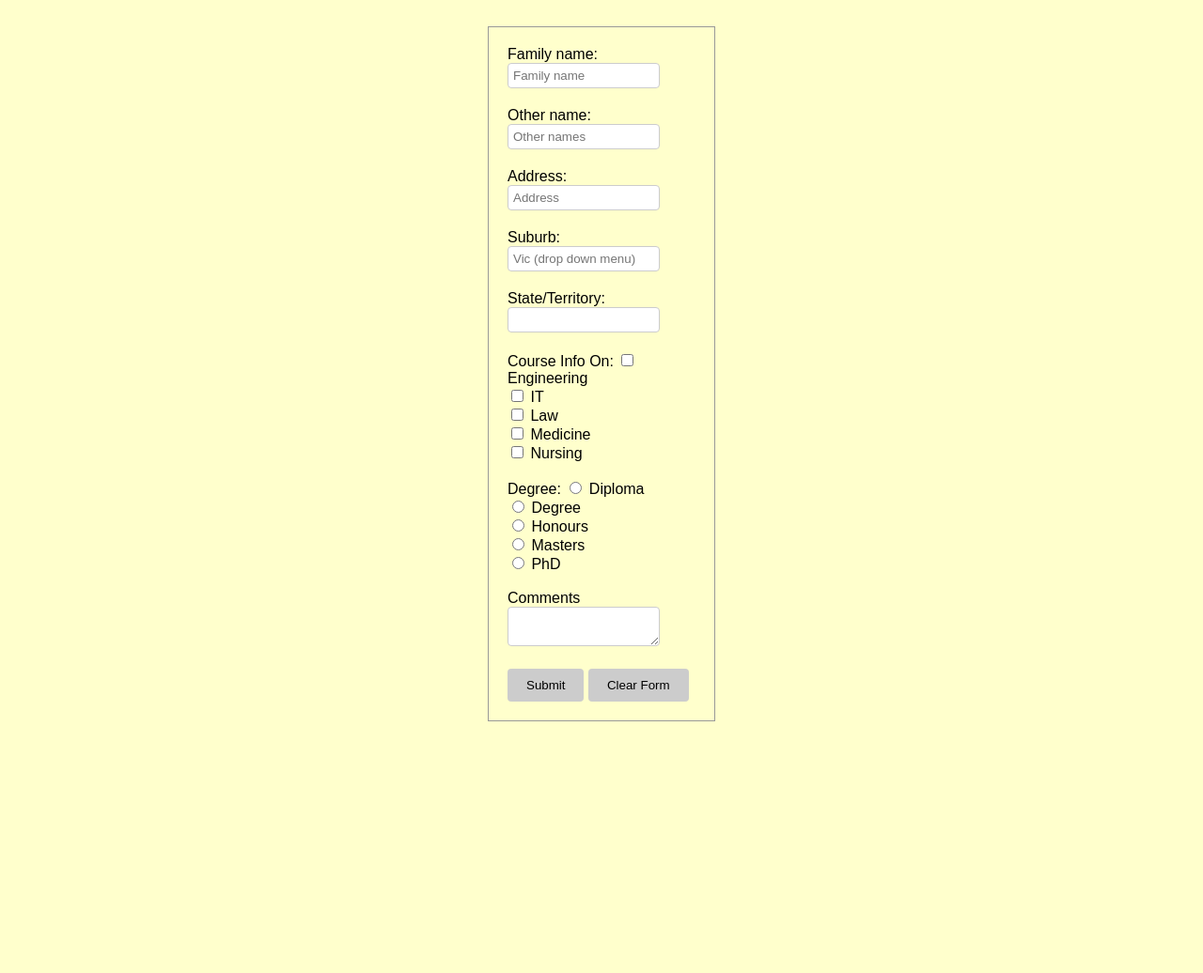
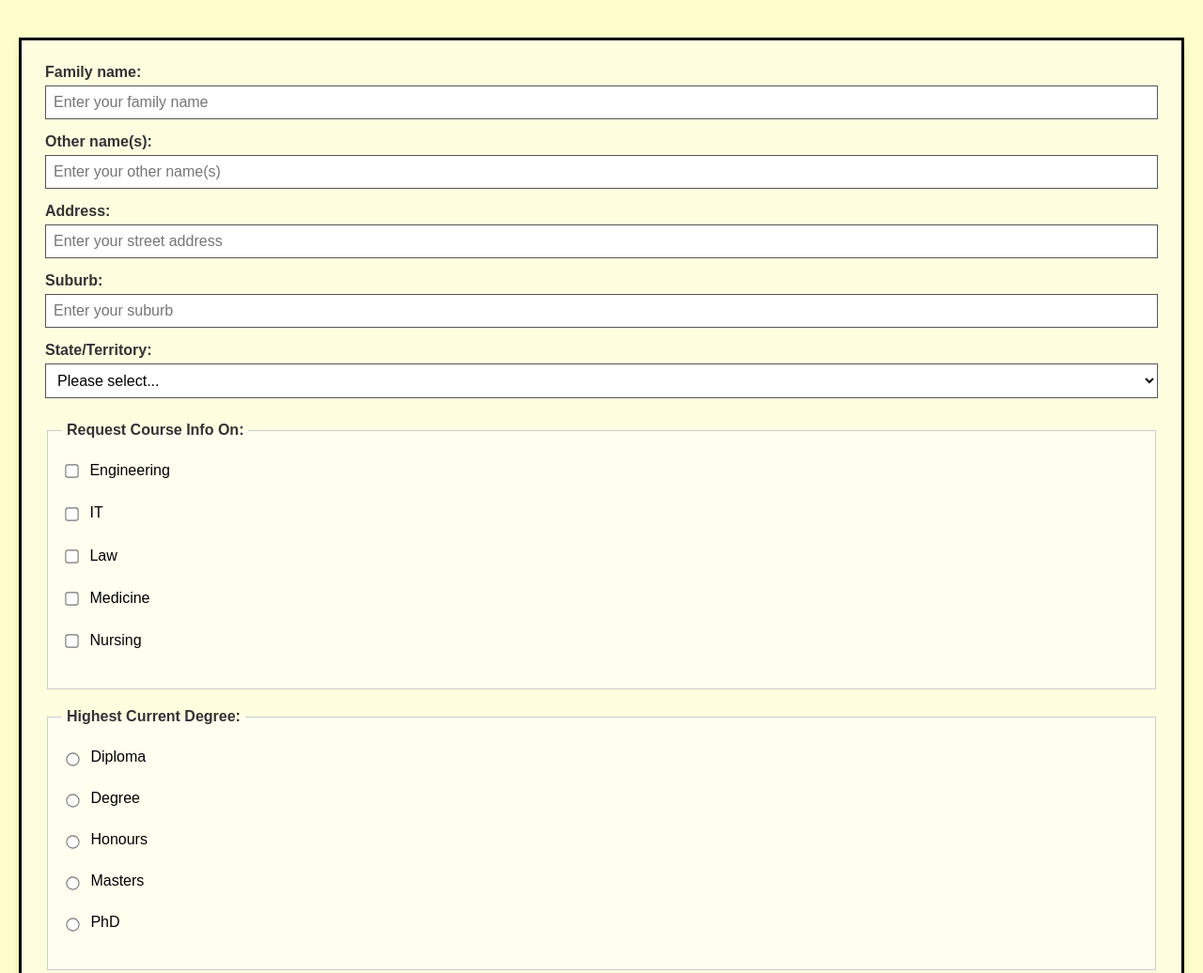
Before and after one commit to ahsiulkarim/webdeveloping, a plain HTML site: page cssdeve/Form/Form.html in a window 1280 px wide. Shown: the top 1036 px of the page at 94% size. Before the commit the page ends 800 px from the top, so only its background shows below. Drawn offline with Linux system fonts and the light colour scheme.

Commit message:
adding another file

```diff
--- a/cssdeve/Form/Form.html
+++ b/cssdeve/Form/Form.html
@@ -1,90 +1,68 @@
 <!DOCTYPE html>
 <html lang="en">
 <head>
-    <title>Form Example</title>
-    <style>
-        body {
-    font-family: Arial, sans-serif;
-    background-color: #FFFFCC;
-    padding: 20px;
-}
-
-.form-container {
-    background-color: #FFFFCC;
-    border: 1px solid #999;
-    padding: 20px;
-    width: 200px;
-    margin: 0 auto;
-}
-input[type="text"],
-textarea {
-    width: 75%;
-    padding: 5px;
-    margin-bottom: 20px;
-    border: 1px solid #ccc;
-    border-radius: 4px;
-}
-
-.checkbox-group label,
-.radio-group label {
-    display: flexbox;
-    margin-bottom: 10px;
-}
-
-.button-group {
-    display: flex;
-    justify-content: space-between;
-}
-
-input[type="submit"],
-input[type="reset"] {
-    padding: 10px 20px;
-    border: none;
-    border-radius: 4px;
-    background-color: #ccc;
-    cursor: pointer;
-}
-
-    </style>
+    <meta charset="UTF-8">
+    <!-- Added viewport meta tag for responsiveness -->
+    <meta name="viewport" content="width=device-width, initial-scale=1.0">
+    <title>Form Example - Retro Style</title>
+    <link href="styles.css" rel="stylesheet"/>
 </head>
 <body>
     <form class="form-container">
         <label for="family-name">Family name:</label>
-        <input type="text" id="family-name" name="family-name" placeholder="Family name"><br>
+        <input type="text" id="family-name" name="family-name" placeholder="Enter your family name">
 
-        <label for="other-name">Other name:</label>
-        <input type="text" id="other-name" name="other-name" placeholder="Other names"><br>
+        <label for="other-name">Other name(s):</label>
+        <input type="text" id="other-name" name="other-name" placeholder="Enter your other name(s)">
 
         <label for="address">Address:</label>
-        <input type="text" id="address" name="address" placeholder="Address"><br>
+        <input type="text" id="address" name="address" placeholder="Enter your street address">
 
         <label for="suburb">Suburb:</label>
-        <input type="text" id="suburb" name="suburb" placeholder="Vic (drop down menu)">
+        <input type="text" id="suburb" name="suburb" placeholder="Enter your suburb">
 
         <label for="state-territory">State/Territory:</label>
-        <input type="text" id="state-territory" name="state-territory">
-         <br>
-        <label>Course Info On:</label>
+        <!-- Changed to a select dropdown -->
+        <select id="state-territory" name="state-territory">
+            <option value="">Please select...</option>
+            <option value="DHK">DHK</option>
+            <option value="CTG">CTG</option>
+            <option value="KHU">KHU</option>
+            <option value="RAJ">RAJ</option>
+            <option value="SYL">SYL</option>
+            <option value="BAR">BAR</option>
+            <option value="RNG">RNG</option>
+            <option value="MYM">MYM</option>
+        </select>
+
+        <!-- Used fieldset and legend for grouping checkboxes -->
+        <fieldset class="form-group">
+            <legend>Request Course Info On:</legend>
             <label><input type="checkbox" name="course-info" value="engineering"> Engineering</label><br>
             <label><input type="checkbox" name="course-info" value="it"> IT</label><br>
             <label><input type="checkbox" name="course-info" value="law"> Law</label><br>
             <label><input type="checkbox" name="course-info" value="medicine"> Medicine</label><br>
             <label><input type="checkbox" name="course-info" value="nursing"> Nursing</label><br>
+        </fieldset>
 
-          <br>
-        <label>Degree:</label>
+        <!-- Used fieldset and legend for grouping radio buttons -->
+        <fieldset class="form-group">
+            <legend>Highest Current Degree:</legend>
             <label><input type="radio" name="degree" value="diploma"> Diploma</label><br>
             <label><input type="radio" name="degree" value="degree"> Degree</label><br>
             <label><input type="radio" name="degree" value="honours"> Honours</label><br>
             <label><input type="radio" name="degree" value="masters"> Masters</label><br>
             <label><input type="radio" name="degree" value="phd"> PhD</label><br>
+        </fieldset>
 
-          <br>
-        <label for="comments">Comments</label>
-        <textarea id="comments" name="comments"></textarea>
-        <br>
-            <input type="submit" value="Submit">
+        <label for="comments">Comments:</label>
+        <textarea id="comments" name="comments" rows="4"></textarea>
+
+        <!-- Added container for buttons -->
+        <div class="button-container">
+            <input type="submit" value="Submit Enquiry">
             <input type="reset" value="Clear Form">
+        </div>
     </form>
 </body>
 </html>
--- /dev/null
+++ b/cssdeve/Form/styles.css
@@ -0,0 +1,159 @@
+/* styles.css */
+
+/* Basic body reset and styling */
+body {
+    font-family: Arial, sans-serif;
+    background-color: #FFFFCC; /* Light yellow background for the page */
+    /* CRITICAL: Remove default body margin and padding */
+    margin: 0;
+    padding: 0;
+    padding: 20px;
+    min-height: 100vh;
+    box-sizing: border-box;
+}
+
+/* Form container styling */
+.form-container {
+    background-color: #FFFFE0; /* Slightly different yellow for the form area */
+    /* CRITICAL: Apply border to all sides */
+    border: 3px solid black;
+    /* CRITICAL: Include padding and border in the element's total width/height */
+    box-sizing: border-box;
+    /* CRITICAL: Make the container take up the full width */
+    width: 100%;
+    /* Add padding inside the container so content isn't touching the border */
+    padding: 25px;
+    /* Add margin only to the top and bottom, not left/right */
+    margin-top: 20px;
+    margin-bottom: 20px;
+    margin-left: 0;
+    margin-right: 0;
+    /* Removed max-width to allow full stretch */
+    /* Optional: Add a subtle shadow */
+    box-shadow: 0px 5px 10px rgba(0, 0, 0, 0.1);
+}
+
+/* Style labels to appear above inputs */
+label {
+    display: block; /* Make labels take full width */
+    margin-bottom: 5px; /* Space below label */
+    font-weight: bold;
+    color: #333; /* Darker text color for labels */
+}
+
+/* Style text inputs, select dropdown, and textarea */
+input[type="text"],
+select,
+textarea {
+    width: 100%; /* Make inputs fill container width */
+    padding: 8px; /* Comfortable padding inside inputs */
+    margin-bottom: 15px; /* Space below inputs */
+    border: 1px solid #555; /* Darker border for inputs */
+    background-color: #fff;
+    /* CRITICAL: Ensure padding/border are included in the 100% width calculation */
+    box-sizing: border-box;
+    font-size: 1em; /* Ensure consistent font size */
+    /* removed border-radius for older look */
+}
+
+/* Style fieldsets for grouping related controls */
+.form-group {
+    border: 1px solid #ccc; /* Lighter border for visual grouping */
+    padding: 15px; /* Padding inside fieldset */
+    margin-top: 10px; /* Space above fieldset */
+    margin-bottom: 20px; /* Space below fieldset */
+    background-color: #FFFFF0; /* Slightly different background inside fieldset */
+}
+
+/* Style legends within fieldsets */
+.form-group legend {
+    font-weight: bold;
+    padding: 0 5px; /* Add horizontal padding around legend text */
+    margin-bottom: 10px; /* Space below legend */
+    color: #333;
+}
+
+/* Style labels within fieldsets (for checkboxes/radios) */
+.form-group label {
+    display: block; /* Ensure each option is on its own line */
+    font-weight: normal; /* Normal weight for options */
+    margin-bottom: 8px; /* Space between options */
+    color: #000; /* Standard text color */
+}
+
+/* Ensure checkbox/radio inputs align nicely with their labels */
+.form-group input[type="checkbox"],
+.form-group input[type="radio"] {
+    margin-right: 8px; /* Space between input and label text */
+    vertical-align: middle; /* Align input vertically with text */
+    /* Make radios/checkboxes slightly larger if desired */
+    width: auto; /* Override the 100% width from the general input rule */
+    transform: scale(1.1); /* Optional: makes them slightly bigger */
+}
+
+/* Container for the submit/reset buttons */
+.button-container {
+    text-align: center; /* Center buttons within the container */
+    margin-top: 25px; /* Extra space above the buttons */
+    padding-top: 10px; /* Padding above buttons */
+}
+
+/* Style submit and reset buttons */
+input[type="submit"],
+input[type="reset"] {
+    padding: 10px 20px; /* Padding inside buttons */
+    border: 1px solid #333; /* Visible border */
+    background-color: #ddd; /* Grey background */
+    color: #000; /* Black text */
+    cursor: pointer;
+    font-size: 1em;
+    margin: 5px 10px; /* Add margin around buttons for spacing */
+    /* removed border-radius */
+    font-weight: bold;
+}
+
+/* Hover effect for buttons */
+input[type="submit"]:hover,
+input[type="reset"]:hover {
+    background-color: #ccc; /* Slightly darker on hover */
+    border-color: #000;
+}
+
+
+/* Responsive adjustments for smaller screens */
+@media (max-width: 480px) {
+    .form-container {
+        /* Reduce padding on small screens */
+        padding: 15px;
+        /* Reduce vertical margins on small screens */
+        margin-top: 10px;
+        margin-bottom: 10px;
+        /* Borders and width remain the same (full width) */
+        border-width: 2px; /* Optionally make border thinner */
+    }
+
+    /* Adjust input padding for smaller screens */
+    input[type="text"],
+    select,
+    textarea {
+        padding: 6px;
+        font-size: 0.95em; /* Slightly smaller font in inputs */
+    }
+
+    /* Optionally stack buttons vertically */
+    input[type="submit"],
+    input[type="reset"] {
+         display: block; /* Stack buttons */
+         width: 80%; /* Make buttons wide but not full */
+         margin: 10px auto; /* Center stacked buttons */
+         padding: 12px 15px; /* Adjust padding */
+    }
+
+    .form-group {
+        padding: 10px; /* Reduce fieldset padding */
+    }
+
+     label {
+        font-size: 0.95em; /* Slightly smaller labels */
+     }
+}
```
